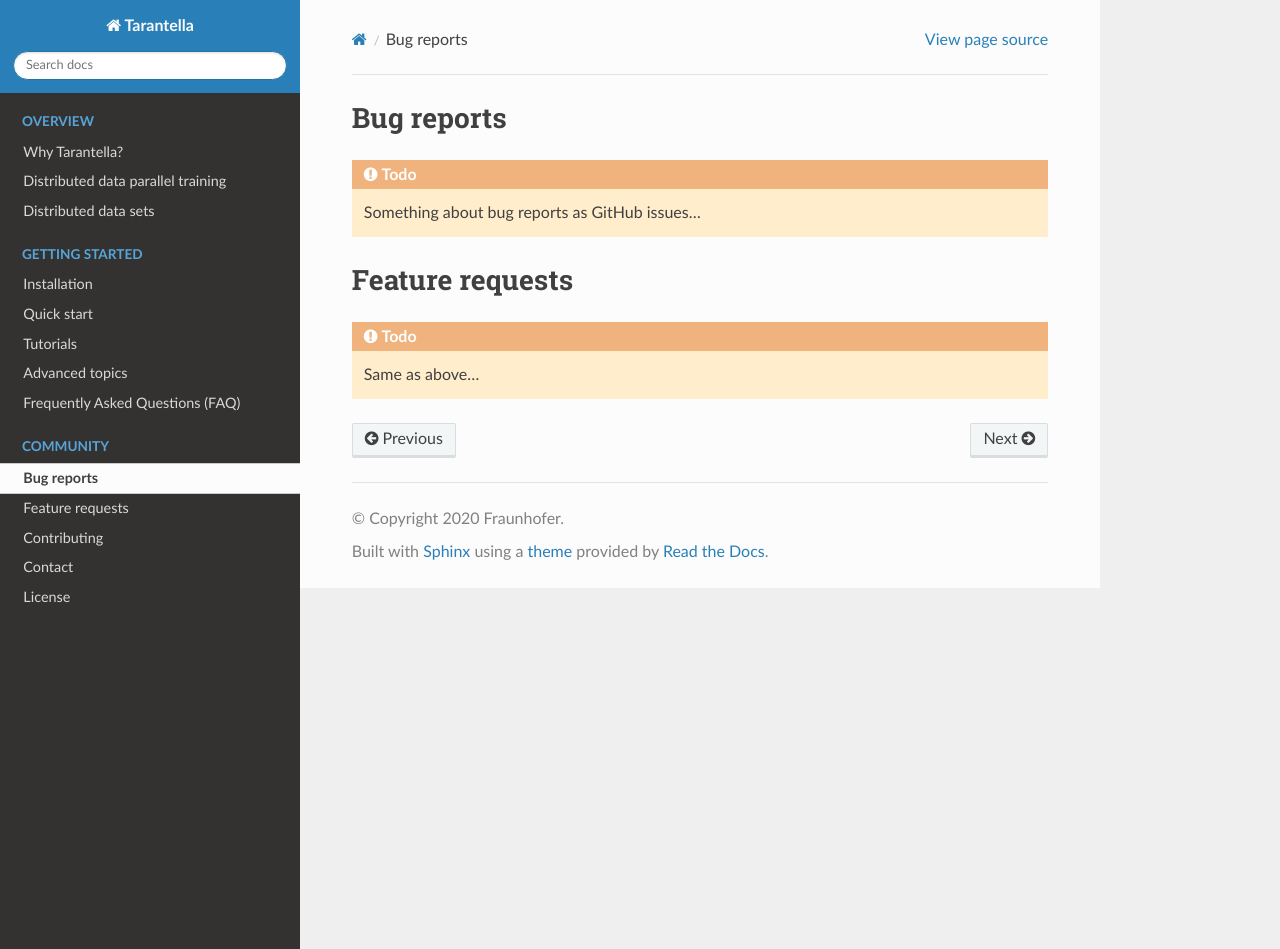
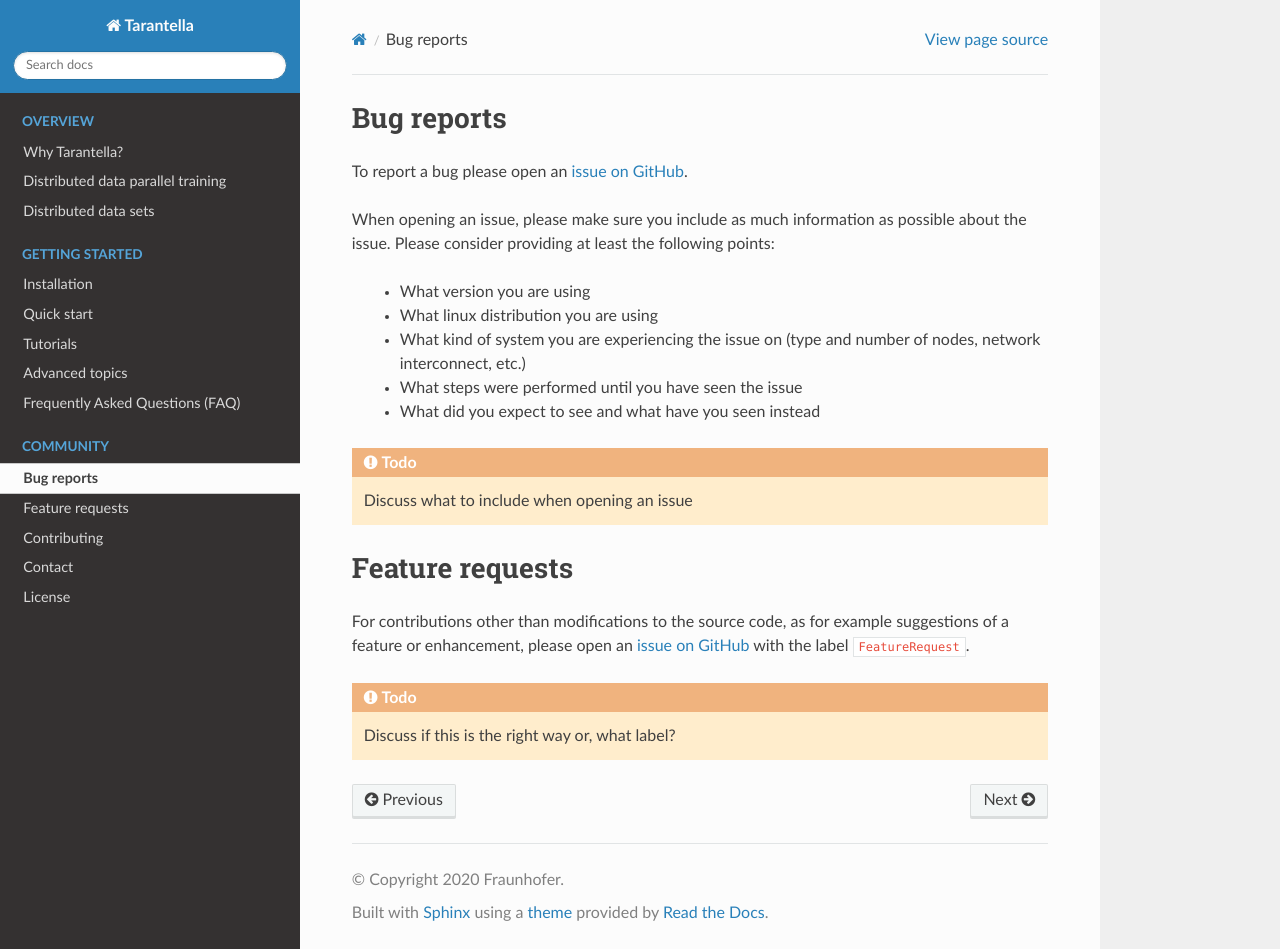
Before and after one commit to cc-hpc-itwm/tarantella, a Sphinx documentation site: the page built from docs/source/bug_reports.rst, in a window 1280 px wide and 949 px high. Built offline with Sphinx 7.4.7 and the Read the Docs theme 2.0.0, drawn with Linux system fonts in a browser that asks for light colours.

Commit message:
docs: add draft for `bug reports` and `feature `requests`

```diff
--- a/docs/source/bug_reports.rst
+++ b/docs/source/bug_reports.rst
@@ -3,13 +3,33 @@
 Bug reports
 ===========
 
+To report a bug please open an `issue on GitHub <https://github.com/cc-hpc-itwm/tarantella/issues>`_.
+
+When opening an issue, please make sure you include as much
+information as possible about the issue. Please consider providing at
+least the following points:
+
+  * What version you are using
+  * What linux distribution you are using
+  * What kind of system you are experiencing the issue on (type and
+    number of nodes, network interconnect, etc.)
+  * What steps were performed until you have seen the issue
+  * What did you expect to see and what have you seen instead
+
 .. todo::
 
-  Something about bug reports as GitHub issues...
+   Discuss what to include when opening an issue
+
+.. _feature-requests-label:
 
 Feature requests
 ================
 
+For contributions other than modifications to the source code, as for
+example suggestions of a feature or enhancement, please open
+an `issue on GitHub <https://github.com/cc-hpc-itwm/tarantella/issues>`_
+with the label ``FeatureRequest``.
+
 .. todo::
 
-  Same as above...
+   Discuss if this is the right way or, what label?
```
